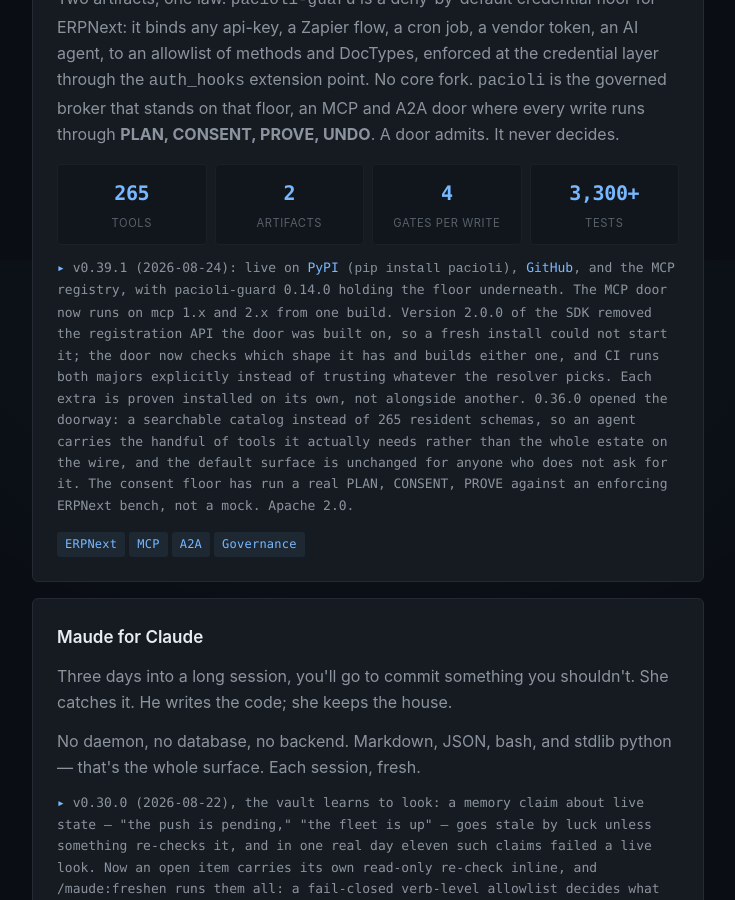
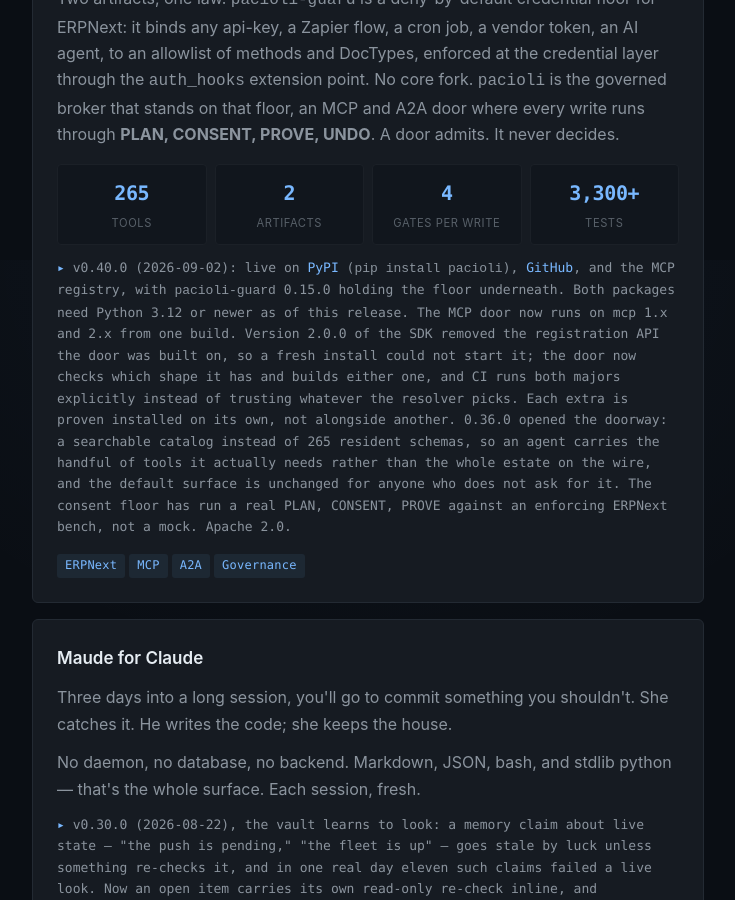
Before and after one commit to john-broadway/john-broadway.github.io, a Jekyll site: the page built from index.html, in a window 1280 px wide and 900 px high, scrolled down 2440 px. Shown: the whole window, without its empty margins (272-1007 px from the left). Built offline with Jekyll 4.4.1, drawn with Linux system fonts in a browser that asks for light colours.

Commit message:
pacioli card: 0.40.0 and guard 0.15.0, the python floor named
The status line carries the version PyPI will serve after the two 0.40.0-day releases
and names the one thing an adopter must know before upgrading: Python 3.12 or newer.

Co-Authored-By: Claude Fable 5.1 <noreply@anthropic.com>
Claude-Session: https://claude.ai/code/session_01CeVvj8LuUX2nbvyAiMdD4C

```diff
--- a/index.html
+++ b/index.html
@@ -65,7 +65,7 @@ description: Independent AI researcher and infrastructure architect. Sovereign A
       <div class="stat"><div class="num">4</div><div class="label">gates per write</div></div>
       <div class="stat"><div class="num">3,300+</div><div class="label">tests</div></div>
     </div>
-    <p class="status">v0.39.1 (2026-08-24): live on <a href="https://pypi.org/project/pacioli/">PyPI</a> (<code>pip install pacioli</code>), <a href="https://github.com/john-broadway/pacioli">GitHub</a>, and the MCP registry, with <code>pacioli-guard</code> 0.14.0 holding the floor underneath. The MCP door now runs on mcp 1.x and 2.x from one build. Version 2.0.0 of the SDK removed the registration API the door was built on, so a fresh install could not start it; the door now checks which shape it has and builds either one, and CI runs both majors explicitly instead of trusting whatever the resolver picks. Each extra is proven installed on its own, not alongside another. 0.36.0 opened the doorway: a searchable catalog instead of 265 resident schemas, so an agent carries the handful of tools it actually needs rather than the whole estate on the wire, and the default surface is unchanged for anyone who does not ask for it. The consent floor has run a real PLAN, CONSENT, PROVE against an enforcing ERPNext bench, not a mock. Apache 2.0.</p>
+    <p class="status">v0.40.0 (2026-09-02): live on <a href="https://pypi.org/project/pacioli/">PyPI</a> (<code>pip install pacioli</code>), <a href="https://github.com/john-broadway/pacioli">GitHub</a>, and the MCP registry, with <code>pacioli-guard</code> 0.15.0 holding the floor underneath. Both packages need Python 3.12 or newer as of this release. The MCP door now runs on mcp 1.x and 2.x from one build. Version 2.0.0 of the SDK removed the registration API the door was built on, so a fresh install could not start it; the door now checks which shape it has and builds either one, and CI runs both majors explicitly instead of trusting whatever the resolver picks. Each extra is proven installed on its own, not alongside another. 0.36.0 opened the doorway: a searchable catalog instead of 265 resident schemas, so an agent carries the handful of tools it actually needs rather than the whole estate on the wire, and the default surface is unchanged for anyone who does not ask for it. The consent floor has run a real PLAN, CONSENT, PROVE against an enforcing ERPNext bench, not a mock. Apache 2.0.</p>
     <div class="tags"><span>ERPNext</span><span>MCP</span><span>A2A</span><span>Governance</span></div>
   </article>
 
```
